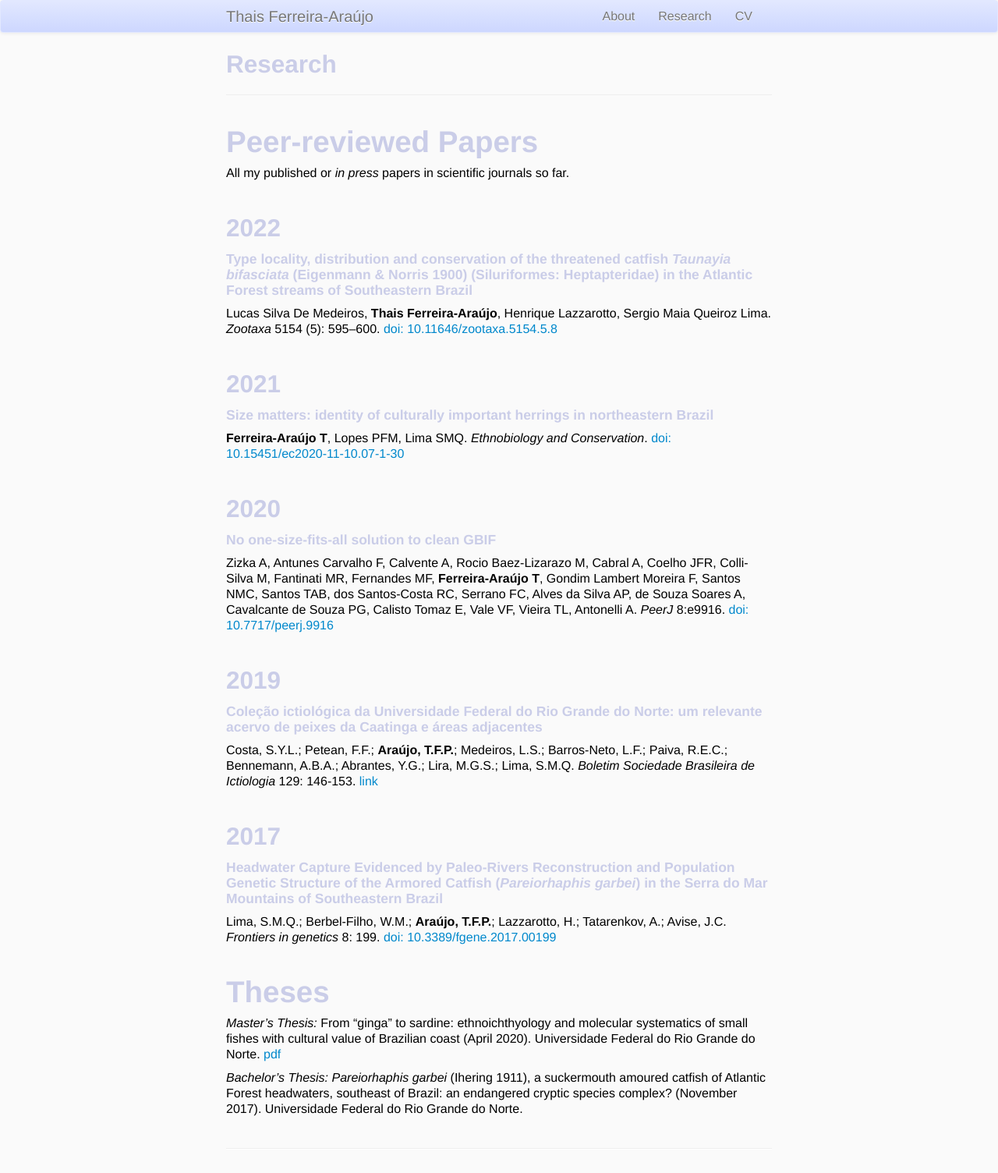
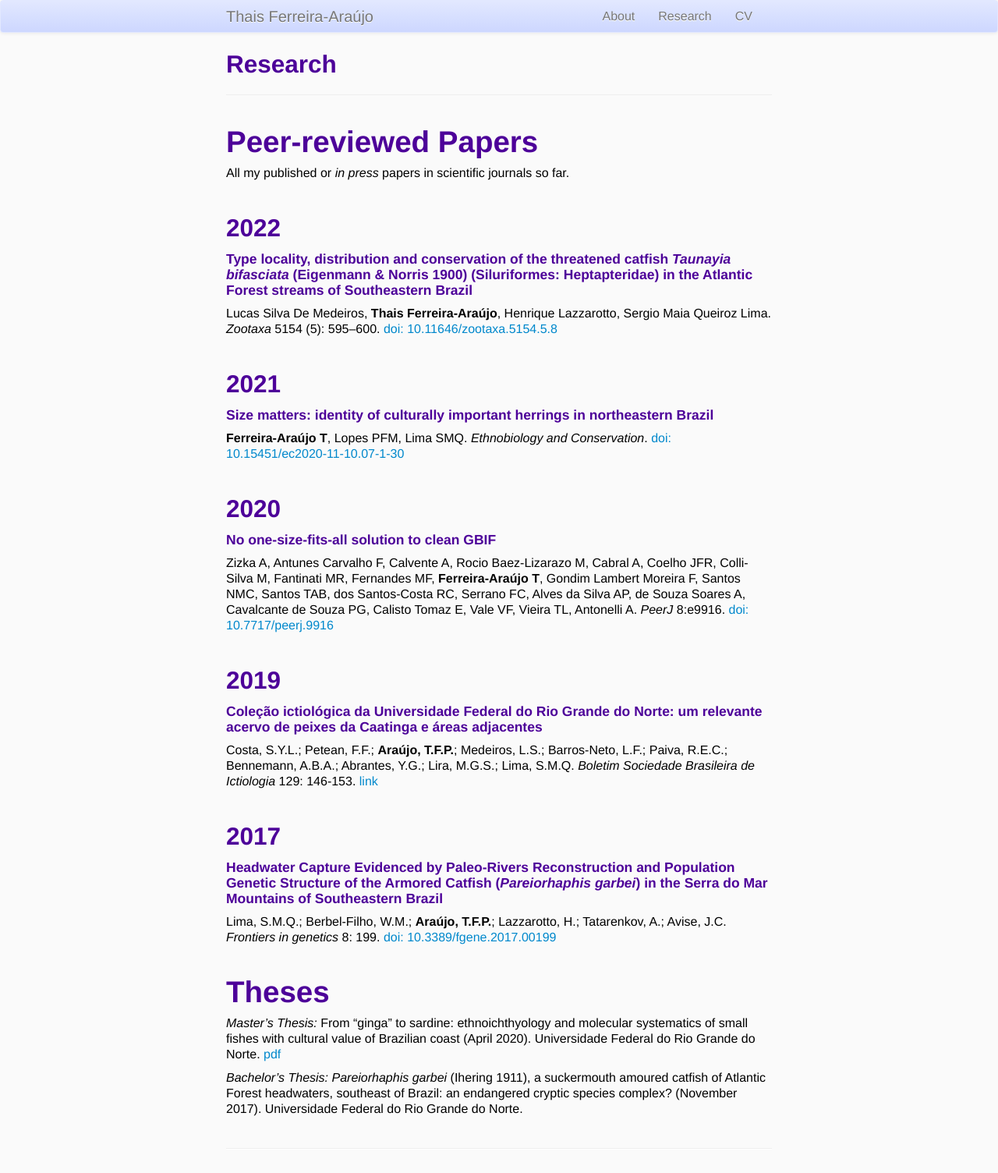
Before and after one commit to tferreira-araujo/tferreira-araujo.github.io, a Jekyll site: the page built from pages/research.md, in a window 1280 px wide. Shown: the whole page at 78% size. Built offline with Jekyll 4.4.1, drawn with Linux system fonts in a browser that asks for light colours.

Commit message:
update my website

```diff
--- a/assets/themes/twitter/css/my_custom_css.css
+++ b/assets/themes/twitter/css/my_custom_css.css
@@ -58,7 +58,7 @@ td.right {
 
 
 h1, h2, h3, h4 {
-    color: #cacde8;
+    color: #4d0099;
 }
 
 .danger {
```
